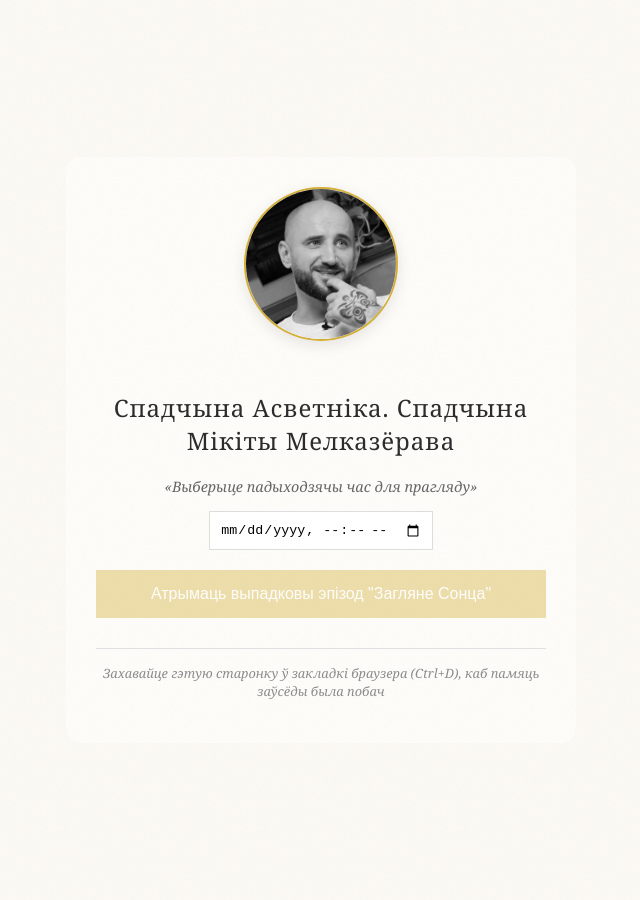
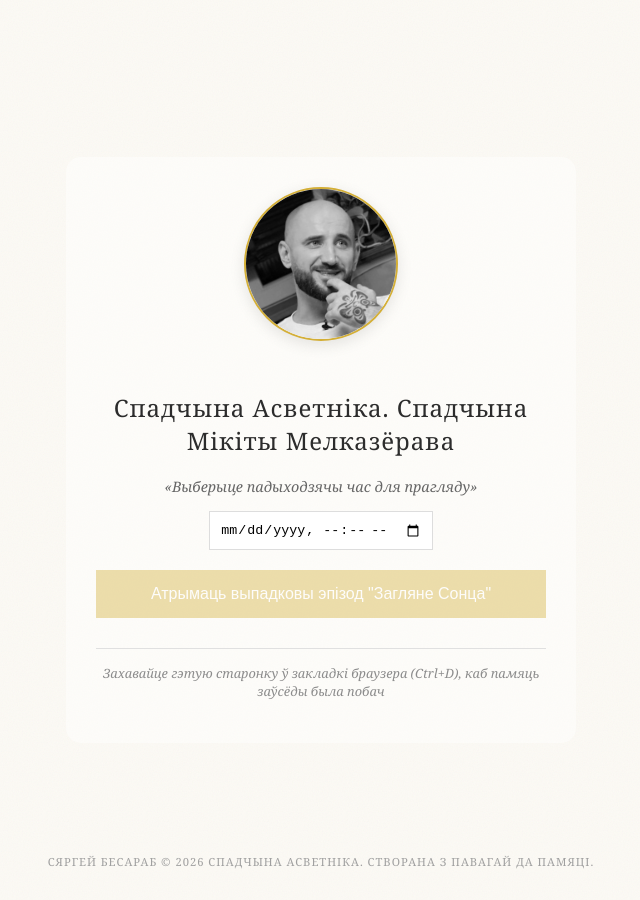
Before and after one commit to steanlab/steanlab.github.io, a Jekyll site: the page stat/zahlianie_sonca.html, which Jekyll copies as it is, in a window 1280 px wide. Shown: the whole page, without its empty margins (319-959 px from the left). Built offline with Jekyll 4.4.1, drawn with Linux system fonts in a browser that asks for light colours.

Commit message:
Update zahlianie_sonca.html

```diff
--- a/stat/zahlianie_sonca.html
+++ b/stat/zahlianie_sonca.html
@@ -23,6 +23,9 @@
 
         <p class="bookmark-hint">Захавайце гэтую старонку ў закладкі браузера (Ctrl+D), каб памяць заўсёды была побач</p>
     </div>
+<footer class="site-footer">
+    <p>Cяргей Бесараб © 2026 Спадчына Асветніка. Створана з павагай да памяці.</p>
+</footer>
 
     <script src="links.js"></script>
     <script src="script.js"></script>
```
